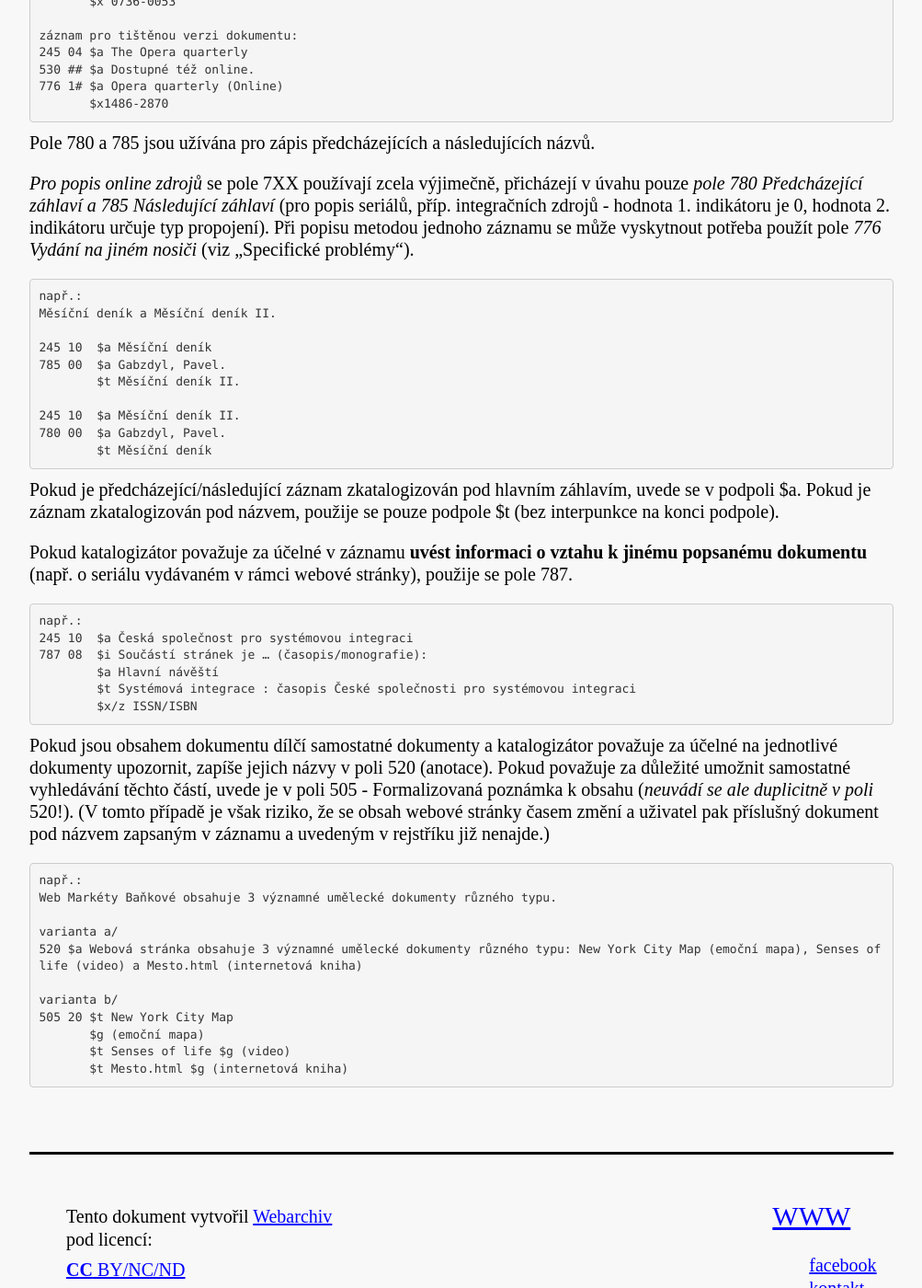
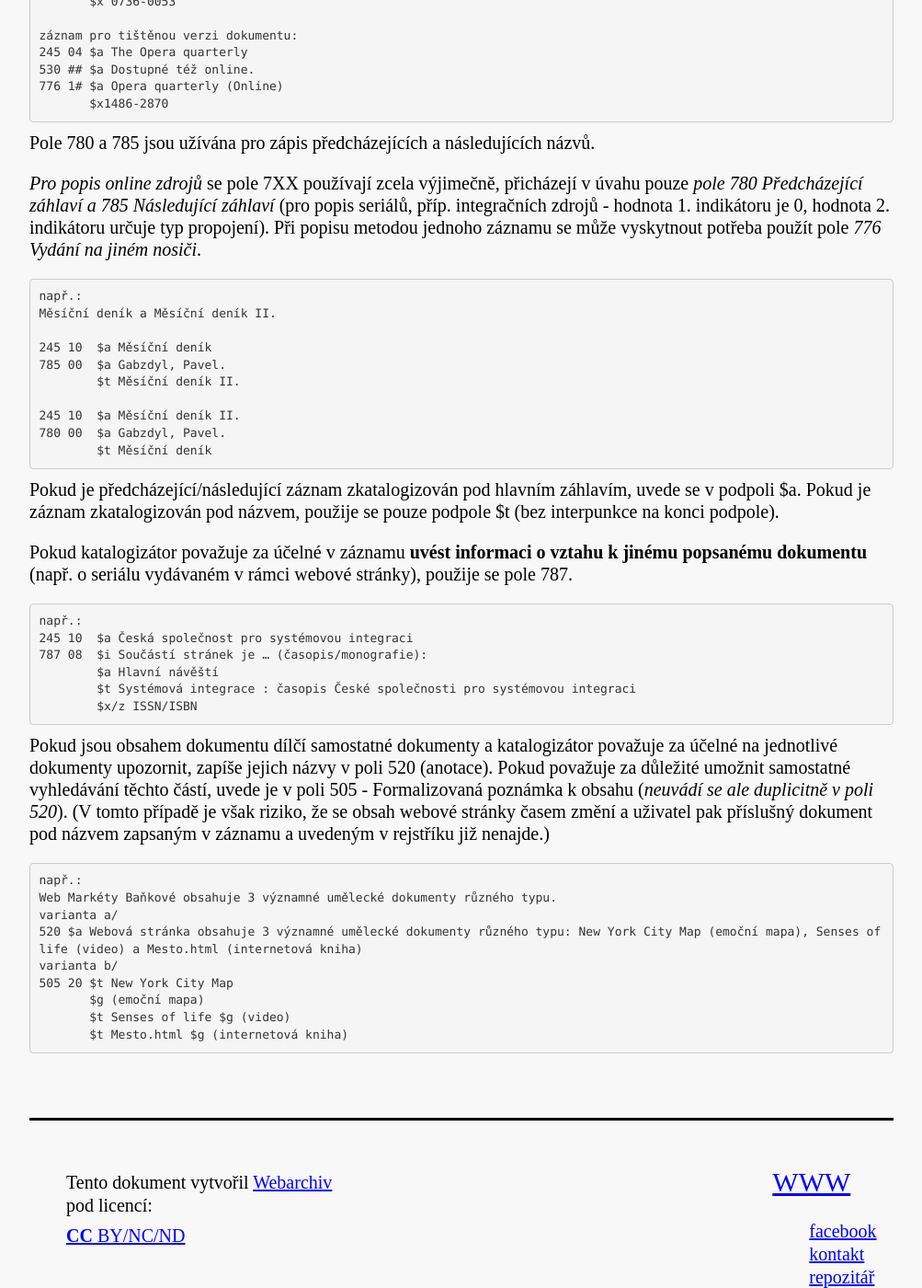
Before and after one commit to WebarchivCZ/katalogizacni-manual, a Jekyll site: the page built from _posts/2017-06-15-Propojovaci-pole.md, in a window 1280 px wide and 1400 px high, scrolled down 1003 px. Shown: the whole window at 92% size, without its empty margins (138-1141 px from the left). Built offline with Jekyll 4.4.1, drawn with Linux system fonts in a browser that asks for light colours.

Commit message:
edit chapter "Propojovaci pole"

````diff
--- a/_posts/2017-06-15-Propojovaci-pole.md
+++ b/_posts/2017-06-15-Propojovaci-pole.md
@@ -20,8 +20,8 @@
 Propojovací pole 776 se používá v případě existence vydání dokumentu na jiném nosiči, kdy je uplatňován přístup tvorby dvou individuálních záznamů. Toto propojovací pole je zapisováno obvykle v kombinaci s poznámkou v poli 530.
 
 ```
-např.: propojení integračního zdroje
-
+např.:
+propojení integračního zdroje
 záznam pro online verzi dokumentu:
 245 14 $a The Opera quarterly
 530 ## $a Dostupné též v tištěné podobě.
@@ -38,7 +38,7 @@
 
   Pole 780 a 785 jsou užívána pro zápis předcházejících a následujících názvů.
 
-*Pro popis online zdrojů* se pole 7XX používají zcela výjimečně, přicházejí v úvahu pouze *pole 780 Předcházející záhlaví a 785 Následující záhlaví* (pro popis seriálů, příp. integračních zdrojů - hodnota 1. indikátoru je 0, hodnota 2. indikátoru určuje typ propojení). Při popisu metodou jednoho záznamu se může vyskytnout potřeba použít pole *776 Vydání na jiném nosiči* (viz „Specifické problémy“).
+*Pro popis online zdrojů* se pole 7XX používají zcela výjimečně, přicházejí v úvahu pouze *pole 780 Předcházející záhlaví a 785 Následující záhlaví* (pro popis seriálů, příp. integračních zdrojů - hodnota 1. indikátoru je 0, hodnota 2. indikátoru určuje typ propojení). Při popisu metodou jednoho záznamu se může vyskytnout potřeba použít pole *776 Vydání na jiném nosiči*.
 
 ```
 např.:
@@ -69,15 +69,13 @@
 ```
 
 Pokud jsou obsahem dokumentu dílčí samostatné dokumenty a katalogizátor považuje za účelné na jednotlivé dokumenty upozornit, zapíše jejich názvy v poli 520 (anotace).
-Pokud považuje za důležité umožnit samostatné vyhledávání těchto částí, uvede je v poli 505 - Formalizovaná poznámka k obsahu (*neuvádí se ale duplicitně v poli* 520!). (V tomto případě je však riziko, že se obsah webové stránky časem změní a uživatel pak příslušný dokument pod názvem zapsaným v záznamu a uvedeným v rejstříku již nenajde.)
+Pokud považuje za důležité umožnit samostatné vyhledávání těchto částí, uvede je v poli 505 - Formalizovaná poznámka k obsahu (*neuvádí se ale duplicitně v poli 520*). (V tomto případě je však riziko, že se obsah webové stránky časem změní a uživatel pak příslušný dokument pod názvem zapsaným v záznamu a uvedeným v rejstříku již nenajde.)
 
 ```
 např.:
 Web Markéty Baňkové obsahuje 3 významné umělecké dokumenty různého typu.
-
 varianta a/
 520 $a Webová stránka obsahuje 3 významné umělecké dokumenty různého typu: New York City Map (emoční mapa), Senses of life (video) a Mesto.html (internetová kniha)
-
 varianta b/
 505 20 $t New York City Map
        $g (emoční mapa)
````
